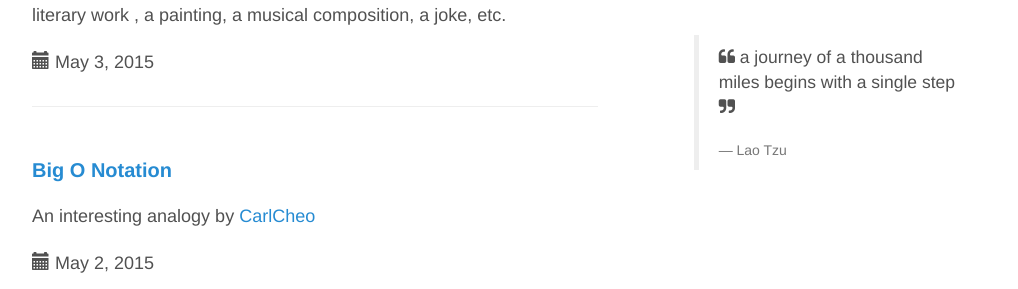
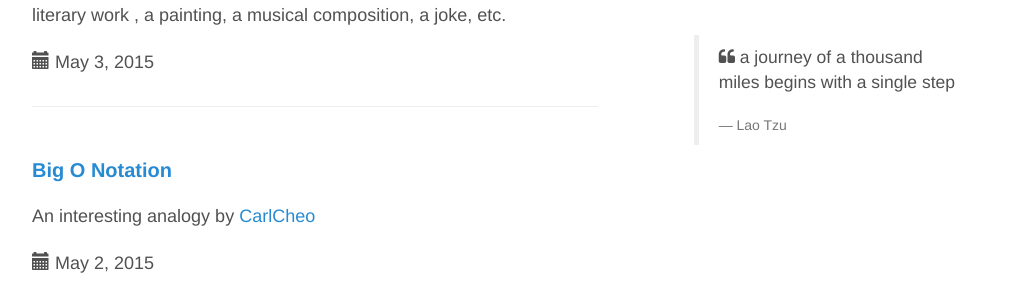
Before and after one commit to lakshma/lakshma.github.io, a Jekyll site: the page built from index.html, in a window 1280 px wide. Shown: the part 559-848 px from the top of the page, without its empty margins (123-1141 px from the left). Built offline with Jekyll 4.4.1, drawn with Linux system fonts in a browser that asks for light colours; Markdown is read by kramdown in place of the engine named in the settings; the list of posts is cut into pages by our own code.

Commit message:
no message

```diff
--- a/_layouts/default.html
+++ b/_layouts/default.html
@@ -35,7 +35,7 @@
 				</p>
 				<br>
 				<blockquote>
-				  <p><i class="fa fa-quote-left"></i> a journey of a thousand miles begins with a single step <i class="fa fa-quote-right"></i></p>
+				  <p><i class="fa fa-quote-left"></i> a journey of a thousand miles begins with a single step</p>
 				  <footer>Lao Tzu</footer>
 				</blockquote>
 			</div>
```
